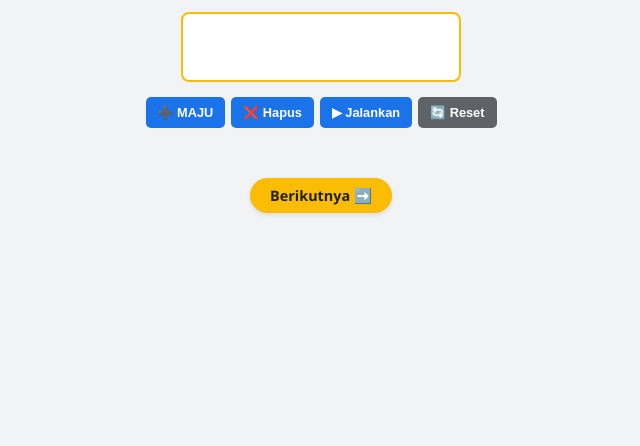
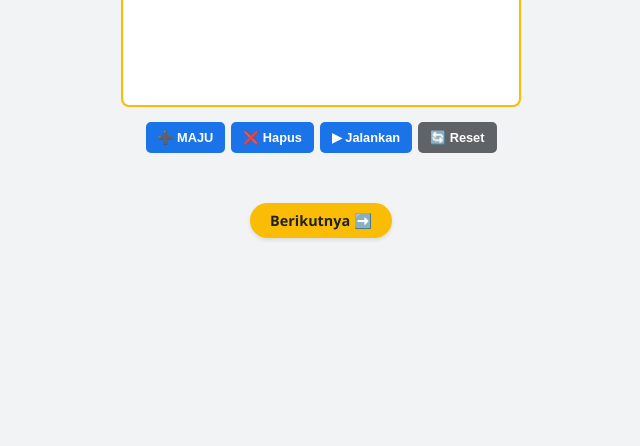
Before and after one commit to apxid/informatika, a plain HTML site: page robot/index.html in a window 1280 px wide. Shown: the part 354-800 px from the top of the page, without its empty margins (319-959 px from the left). Drawn offline with Linux system fonts and the light colour scheme.

Commit message:
Update index.html

```diff
--- a/robot/index.html
+++ b/robot/index.html
@@ -52,19 +52,21 @@
             box-shadow: 0 1px 3px rgba(0,0,0,0.1);
         }
 
+        /* Kotak program diperlebar dan diperpanjang */
         #program {
-            width: 100%;
-            max-width: 280px;
+            width: 90%;
+            max-width: 400px;
             background: var(--putih);
             color: var(--text);
-            padding: 10px;
+            padding: 12px;
             border-radius: 8px;
             border: 2px solid var(--kuning-osis);
-            height: 70px;
+            height: 120px;
             overflow-y: auto;
             margin-bottom: 15px;
-            font-size: 0.9rem;
+            font-size: 0.95rem;
             text-align: left;
+            box-shadow: inset 0 2px 4px rgba(0,0,0,0.05);
         }
 
         .btn-group { display: flex; gap: 6px; flex-wrap: wrap; justify-content: center; }
```
